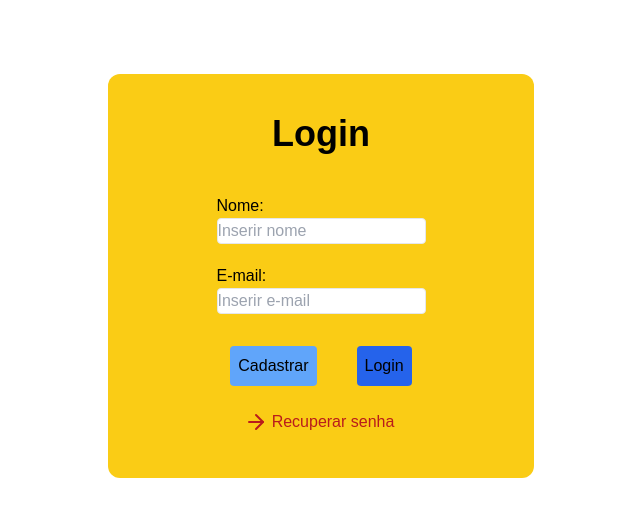
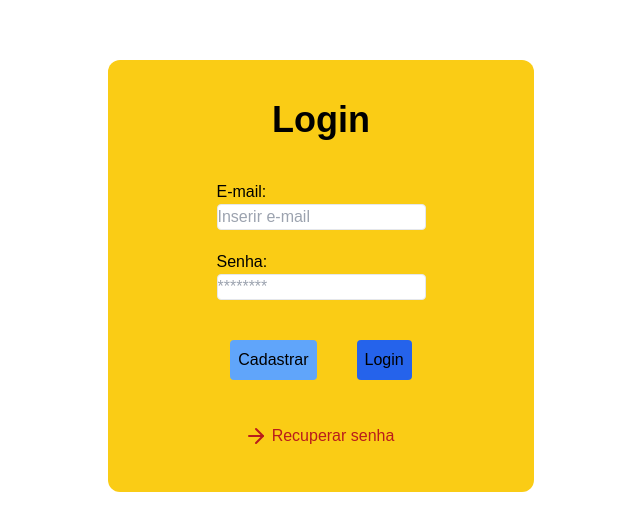
Before and after one commit to Italocr11/Projeto-Engenharia-de-Software-Front, a Next.js app in the folder frontproj/: page /login in a window 1280 px wide. Shown: the part 124-654 px from the top of the page, without its empty margins (319-959 px from the left). Built offline with nearby package versions, Linux system fonts and the light colour scheme.

Commit message:
Adicionando mais componentes reutilizáveis

```diff
--- a/frontproj/src/app/cadastro/page.jsx
+++ b/frontproj/src/app/cadastro/page.jsx
@@ -1,8 +1,10 @@
 "use client";
 
 import { useState } from "react";
-import { useRouter } from "next/navigation";
 import axios from "axios";
+import Email from "../../components/Email";
+import Senha from "../../components/Senha";
+import BotoesNav from "../../components/BotoesNav";
 
 function Cadastro() {
   const [nome, setNome] = useState("");
@@ -12,7 +14,9 @@ function Cadastro() {
   const [telefone, setTelefone] = useState("");
   const [msg, setMsg] = useState("");
 
-  const router = useRouter();
+  var textAnt = "Login";
+  var navAnt = "/login";
+  var textProx = "Cadastrar";
 
   const handleSubmit = async (e) => {
     e.preventDefault();
@@ -44,24 +48,8 @@ function Cadastro() {
             value={nome}
             onChange={(e) => setNome(e.target.value)}
           ></input>
-          <p className=" pt-5">E-mail:</p>
-          <input
-            type="email"
-            placeholder="Inserir e-mail"
-            maxLength="50"
-            className="border rounded"
-            value={email}
-            onChange={(e) => setEmail(e.target.value)}
-          ></input>
-          <p className=" pt-5">Senha:</p>
-          <input
-            type="password"
-            placeholder="********"
-            maxLength="20"
-            className="border rounded"
-            value={senha}
-            onChange={(e) => setSenha(e.target.value)}
-          ></input>
+          <Email></Email>
+          <Senha></Senha>
           <p className=" pt-5">Confirmar Senha:</p>
           <input
             type="password"
@@ -80,19 +68,11 @@ function Cadastro() {
             value={telefone}
             onChange={(e) => setTelefone(e.target.value)}
           ></input>
-        </div>
-        <div className=" text-black space-x-10 flex justify-between mb-10">
-          <button
-            onClick={() => {
-              router.push("/login");
-            }}
-            className=" bg-blue-400 p-2 rounded"
-          >
-            Login
-          </button>
-          <button type="submit" className="bg-blue-600 p-2 rounded">
-            Cadastrar
-          </button>
+          <BotoesNav
+            navAnt={navAnt}
+            textAnt={textAnt}
+            textProx={textProx}
+          ></BotoesNav>
         </div>
       </form>
       {msg && <p>{msg}</p>}
--- a/frontproj/src/app/login/page.jsx
+++ b/frontproj/src/app/login/page.jsx
@@ -3,43 +3,29 @@
 import FundoFormularios from "../../components/fundoFormularios";
 import { useRouter } from "next/navigation";
 import { ArrowRight } from "lucide-react";
+import Email from "../../components/Email";
+import Senha from "../../components/Senha";
+import BotoesNav from "@/components/BotoesNav";
 
 function Login() {
-  const router = useRouter();
+  var textAnt = "Cadastrar";
+  var navAnt = "/";
+  var textProx = "Login";
 
   return (
     <FundoFormularios>
-      <div className="flex flex-col items-center justify-center">
+      <div className="flex flex-col items-center justify-center text-black">
         <h1 className="text-center text-black font-bold text-4xl pb-5 mt-10">
           Login
         </h1>
-        <div className="text-black pb-8">
-          <div></div>
-          <p className=" pt-5">Nome:</p>
-          <input
-            type="text"
-            placeholder="Inserir nome"
-            className="border rounded"
-          ></input>
-          <p className=" pt-5">E-mail:</p>
-          <input
-            type="text"
-            placeholder="Inserir e-mail"
-            className="border rounded"
-          ></input>
-        </div>
-        <div className=" text-black space-x-10">
-          <button
-            onClick={() => {
-              router.push("/");
-            }}
-            className="bg-blue-400 p-2 rounded"
-          >
-            Cadastrar
-          </button>
-          <button className="bg-blue-600 p-2 rounded">Login</button>
-        </div>
-        <div className="text-red-700 flex items-center pt-5 mb-10">
+        <Email></Email>
+        <Senha></Senha>
+        <BotoesNav
+          navAnt={navAnt}
+          textAnt={textAnt}
+          textProx={textProx}
+        ></BotoesNav>
+        <div className="text-red-700 flex items-center mb-10">
           <ArrowRight />
           <button className="m-1">Recuperar senha</button>
         </div>
--- /dev/null
+++ b/frontproj/src/components/BotoesNav.jsx
@@ -0,0 +1,23 @@
+"use client";
+import { useRouter } from "next/navigation";
+
+const BotoesNav = ({ navAnt, textAnt, textProx }) => {
+  const router = useRouter();
+  return (
+    <div className=" text-black space-x-10 flex justify-between mb-10 mt-10">
+      <button
+        onClick={() => {
+          router.push(navAnt);
+        }}
+        className=" bg-blue-400 p-2 rounded"
+      >
+        {textAnt}
+      </button>
+      <button type="submit" className="bg-blue-600 p-2 rounded">
+        {textProx}
+      </button>
+    </div>
+  );
+};
+
+export default BotoesNav;
--- a/frontproj/src/components/Email.jsx
+++ b/frontproj/src/components/Email.jsx
@@ -0,0 +1,21 @@
+import { useState } from "react";
+
+const Email = () => {
+  const [email, setEmail] = useState("");
+
+  return (
+    <div>
+      <p className="pt-5">E-mail:</p>
+      <input
+        type="email"
+        placeholder="Inserir e-mail"
+        maxLength="50"
+        className="border rounded"
+        value={email}
+        onChange={(e) => setEmail(e.target.value)}
+      ></input>
+    </div>
+  );
+};
+
+export default Email;
--- a/frontproj/src/components/Senha.jsx
+++ b/frontproj/src/components/Senha.jsx
@@ -0,0 +1,21 @@
+import { useState } from "react";
+
+const Senha = () => {
+  const [senha, setSenha] = useState("");
+
+  return (
+    <div>
+      <p className=" pt-5">Senha:</p>
+      <input
+        type="password"
+        placeholder="********"
+        maxLength="20"
+        className="border rounded"
+        value={senha}
+        onChange={(e) => setSenha(e.target.value)}
+      ></input>
+    </div>
+  );
+};
+
+export default Senha;
```
Also changed, not shown: frontproj/src/components/BotaoNav.jsx (deleted).
